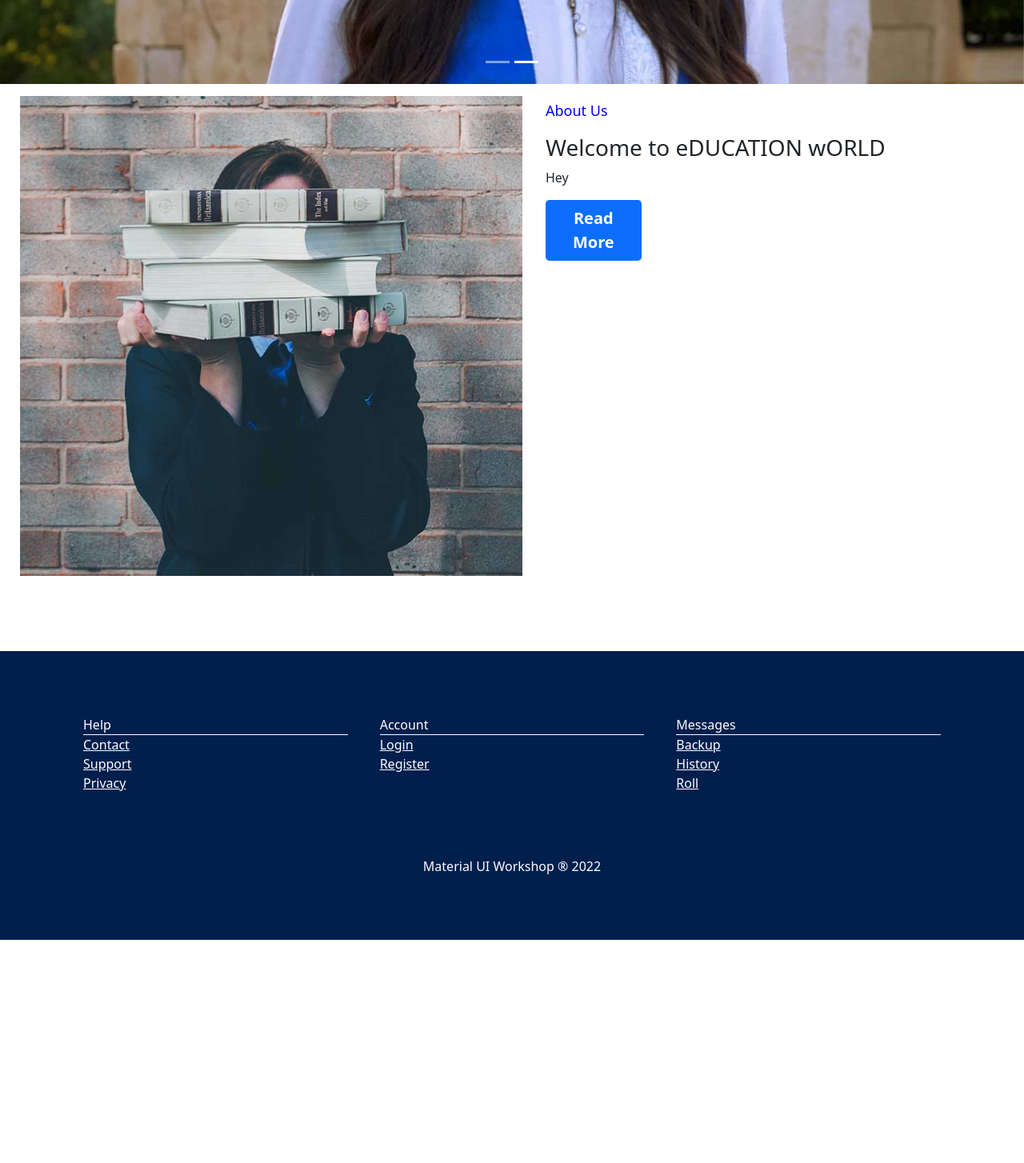
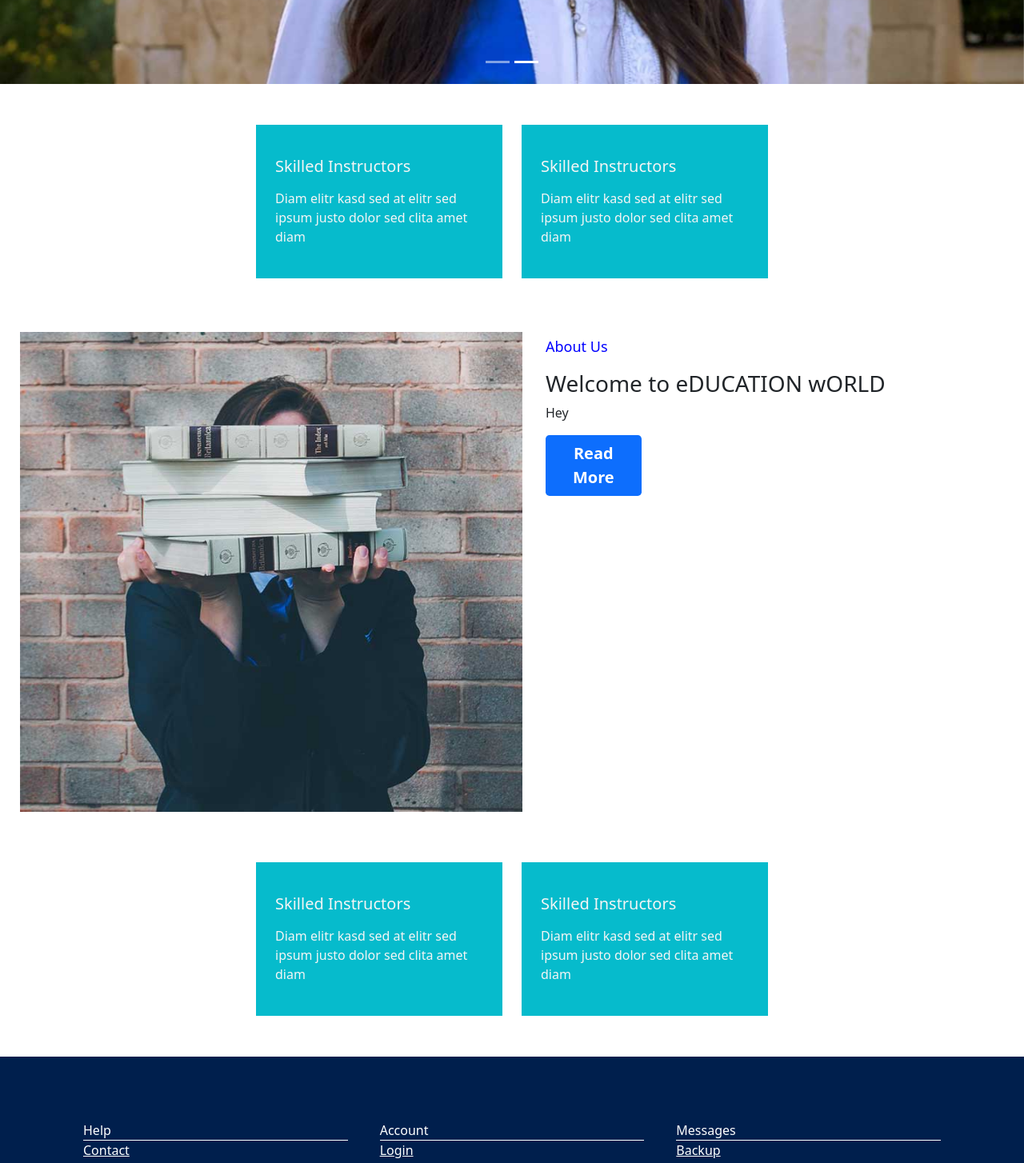
Before and after one commit to sgoel2718/Major-Project, a React (Create React App) app: page /Education in a window 1280 px wide. Shown: the part 683-2137 px from the top of the page at 80% size. Before the commit the page ends 1858 px from the top, so only its background shows below. Built offline with nearby package versions, Linux system fonts and the light colour scheme.

Commit message:
School and College Section

```diff
--- /dev/null
+++ b/src/components/Categories.css
@@ -0,0 +1,5 @@
+.service-item {
+	background-color: #06bbcc;
+	color: whitesmoke;
+	transition: 0.5s;
+}
--- /dev/null
+++ b/src/components/Categories.js
@@ -0,0 +1,125 @@
+import * as React from "react";
+import { styled } from "@mui/material/styles";
+import Box from "@mui/material/Box";
+import Paper from "@mui/material/Paper";
+import Grid from "@mui/material/Grid";
+import "./Categories.css";
+
+const Item = styled(Paper)(({ theme }) => ({
+	backgroundColor: theme.palette.mode === "dark" ? "#1A2027" : "#fff",
+	...theme.typography.body2,
+	padding: theme.spacing(1),
+	textAlign: "center",
+	color: theme.palette.text.secondary,
+}));
+
+export default function AutoGrid() {
+	return (
+		// <div classNameName="container-xxl py-5">
+		// 	<div classNameName="container">
+		// 		<div classNameName="col g-4">
+		// 			<div classNameName="col-lg-3 col-sm-6">
+		// 				<div
+		// 					className="col-lg-3 col-sm-6 wow fadeInUp"
+		// 					data-wow-delay="0.1s"
+		// 					style={{
+		// 						visibility: "visible",
+		// 						animationDelay: "0.1s",
+		// 						animationName: "fadeInUp",
+		// 					}}
+		// 				>
+		// 					<div className="service-item text-center pt-3">
+		// 						<div className="p-4">
+		// 							<i className="fa fa-3x fa-graduation-cap text-primary mb-4"></i>
+		// 							<h5 className="mb-3">Skilled Instructors</h5>
+		// 							<p>
+		// 								Diam elitr kasd sed at elitr sed ipsum justo dolor sed clita
+		// 								amet diam
+		// 							</p>
+		// 						</div>
+		// 					</div>
+		// 				</div>
+		// 			</div>
+		// 			<div classNameName="col-lg-3 col-sm-6">
+		// 				<div
+		// 					className="col-lg-3 col-sm-6 wow fadeInUp"
+		// 					data-wow-delay="0.1s"
+		// 					style={{
+		// 						visibility: "visible",
+		// 						animationDelay: "0.1s",
+		// 						animationName: "fadeInUp",
+		// 					}}
+		// 				>
+		// 					<div className="service-item text-center pt-3">
+		// 						<div className="p-4">
+		// 							<i className="fa fa-3x fa-graduation-cap text-primary mb-4"></i>
+		// 							<h5 className="mb-3">Skilled Instructors</h5>
+		// 							<p>
+		// 								Diam elitr kasd sed at elitr sed ipsum justo dolor sed clita
+		// 								amet diam
+		// 							</p>
+		// 						</div>
+		// 					</div>
+		// 				</div>
+		// 			</div>
+		// 		</div>
+		// 	</div>
+		// </div>
+
+		<Box
+			sx={{
+				marginLeft: "25%",
+				marginRight: "25%",
+				marginTop: "4%",
+				marginBottom: "4%",
+			}}
+		>
+			<Grid container rowSpacing={1} columnSpacing={{ xs: 1, sm: 2, md: 3 }}>
+				<Grid item lg={6} xs={12}>
+					<div
+						// className="col-lg-3 col-sm-6 wow fadeInUp"
+						data-wow-delay="0.1s"
+						style={{
+							visibility: "visible",
+							animationDelay: "0.1s",
+							animationName: "fadeInUp",
+						}}
+					>
+						<div className="service-item text-center pt-3">
+							<div className="p-4">
+								<i className="fa fa-3x fa-graduation-cap text-primary mb-4"></i>
+								<h5 className="mb-3">Skilled Instructors</h5>
+								<p>
+									Diam elitr kasd sed at elitr sed ipsum justo dolor sed clita
+									amet diam
+								</p>
+							</div>
+						</div>
+					</div>
+				</Grid>
+				<Grid item lg={6} xs={12}>
+					<div
+						// className="col-lg-3 col-sm-6 wow fadeInUp"
+						data-wow-delay="0.1s"
+						style={{
+							visibility: "visible",
+							animationDelay: "0.1s",
+							animationName: "fadeInUp",
+						}}
+					>
+						<div className="service-item text-center pt-3">
+							<div className="p-4">
+								<i className="fa fa-3x fa-graduation-cap text-primary mb-4"></i>
+								<h5 className="mb-3">Skilled Instructors</h5>
+								<p>
+									Diam elitr kasd sed at elitr sed ipsum justo dolor sed clita
+									amet diam
+								</p>
+							</div>
+						</div>
+					</div>
+				</Grid>
+			</Grid>
+		</Box>
+	);
+}
--- a/src/components/Education.css
+++ b/src/components/Education.css
@@ -19,7 +19,7 @@ h2 {
 	/* width: 700px;*/
 	height: 600px;
 	margin-top: 15px;
-	margin-bottom: 15%;
+	margin-bottom: 2%;
 	margin-left: 25px;
 }
 
--- a/src/components/Education.js
+++ b/src/components/Education.js
@@ -7,6 +7,8 @@ import Cards from "./Cards";
 import "./Education.css";
 import about from "./images/about.jpg";
 import { Button } from "react-bootstrap";
+import Categories from "./Categories";
+import SchlCollg from "./SchlCollg";
 
 function CarouselFadeExample() {
 	return (
@@ -29,12 +31,14 @@ function CarouselFadeExample() {
 			</Carousel>
 			{/* <Cards /> */}
 
+			<Categories />
+
 			<Box sx={{ width: "100%" }}>
 				<Grid container rowSpacing={1} columnSpacing={{ xs: 1, sm: 2, md: 3 }}>
-					<Grid item xs={6}>
+					<Grid item lg={6}>
 						<img className="imgg" src={about} alt="about" />
 					</Grid>
-					<Grid item xs={6}>
+					<Grid item lg={6}>
 						<div className="alignment">
 							<p className="size">About Us</p>
 							<h3>Welcome to eDUCATION wORLD</h3>
@@ -55,28 +59,7 @@ function CarouselFadeExample() {
 				</Grid>
 			</Box>
 
-			{/* <div className="container">
-				<div className="row g-5">
-					<div
-						className="col-lg-8 fadeInUp"
-						style={{
-							visibility: "visible",
-							minHeight: "400px",
-							animationDelay: "0.1s",
-							animationName: "fadeInUp",
-						}}
-					>
-						<div className="">
-							<img
-								className="imgg"
-								src={about}
-								alt=""
-								style={{ objectFit: "cover" }}
-							></img>
-						</div>
-					</div>
-				</div>
-			</div> */}
+			<SchlCollg />
 		</>
 	);
 }
--- /dev/null
+++ b/src/components/SchlCollg.css
@@ -0,0 +1,5 @@
+.service-item {
+	background-color: #06bbcc;
+	color: whitesmoke;
+	transition: 0.5s;
+}
--- /dev/null
+++ b/src/components/SchlCollg.js
@@ -0,0 +1,74 @@
+import * as React from "react";
+import { styled } from "@mui/material/styles";
+import Box from "@mui/material/Box";
+import Paper from "@mui/material/Paper";
+import Grid from "@mui/material/Grid";
+import "./SchlCollg.css";
+
+const Item = styled(Paper)(({ theme }) => ({
+	backgroundColor: theme.palette.mode === "dark" ? "#1A2027" : "#fff",
+	...theme.typography.body2,
+	padding: theme.spacing(1),
+	textAlign: "center",
+	color: theme.palette.text.secondary,
+}));
+
+export default function AutoGrid() {
+	return (
+		<Box
+			sx={{
+				marginLeft: "25%",
+				marginRight: "25%",
+				marginTop: "4%",
+				marginBottom: "4%",
+			}}
+		>
+			<Grid container rowSpacing={1} columnSpacing={{ xs: 1, sm: 2, md: 3 }}>
+				<Grid item lg={6} xs={12}>
+					<div
+						// className="col-lg-3 col-sm-6 wow fadeInUp"
+						data-wow-delay="0.1s"
+						style={{
+							visibility: "visible",
+							animationDelay: "0.1s",
+							animationName: "fadeInUp",
+						}}
+					>
+						<div className="service-item text-center pt-3">
+							<div className="p-4">
+								<i className="fa fa-3x fa-graduation-cap text-primary mb-4"></i>
+								<h5 className="mb-3">Skilled Instructors</h5>
+								<p>
+									Diam elitr kasd sed at elitr sed ipsum justo dolor sed clita
+									amet diam
+								</p>
+							</div>
+						</div>
+					</div>
+				</Grid>
+				<Grid item lg={6} xs={12}>
+					<div
+						// className="col-lg-3 col-sm-6 wow fadeInUp"
+						data-wow-delay="0.1s"
+						style={{
+							visibility: "visible",
+							animationDelay: "0.1s",
+							animationName: "fadeInUp",
+						}}
+					>
+						<div className="service-item text-center pt-3">
+							<div className="p-4">
+								<i className="fa fa-3x fa-graduation-cap text-primary mb-4"></i>
+								<h5 className="mb-3">Skilled Instructors</h5>
+								<p>
+									Diam elitr kasd sed at elitr sed ipsum justo dolor sed clita
+									amet diam
+								</p>
+							</div>
+						</div>
+					</div>
+				</Grid>
+			</Grid>
+		</Box>
+	);
+}
```
